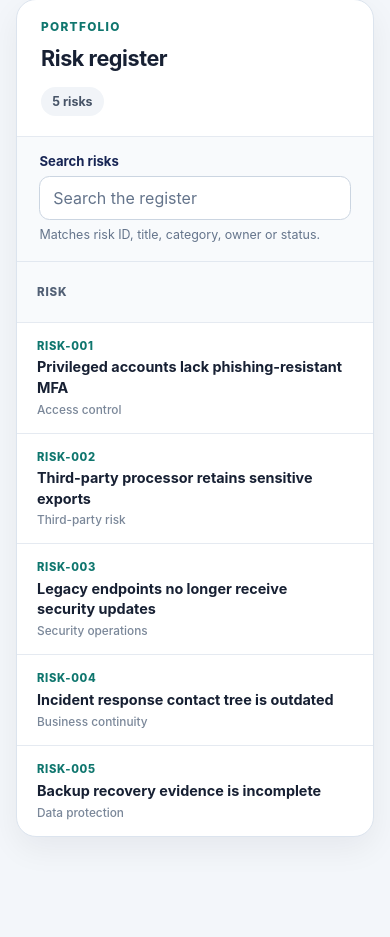
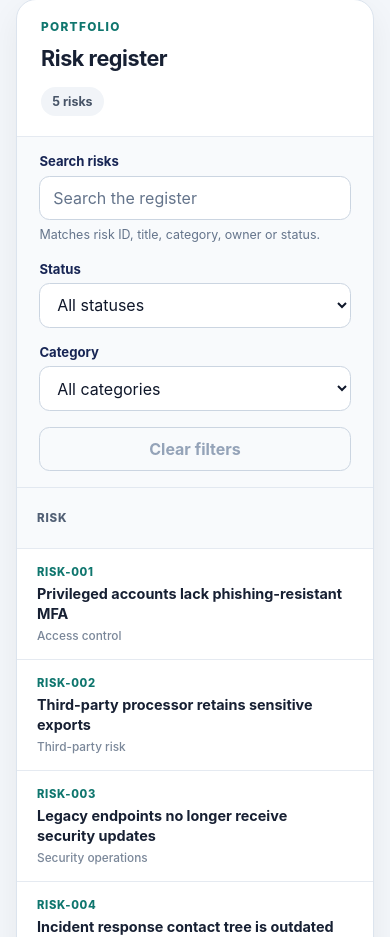
Before and after one commit to Lawrenceabim/cyber-risk-register, a React (Vite) app: page / in a window 390 px wide. Shown: the part 1135-2072 px from the top of the page. Before the commit the page ends 2036 px from the top, so only its background shows below. Built offline with nearby package versions, Linux system fonts and the light colour scheme.

Commit message:
feat: add composable risk filters

```diff
--- a/src/App.css
+++ b/src/App.css
@@ -581,3 +581,104 @@
     max-width: 100%;
   }
 }
+
+.register-toolbar {
+  display: grid;
+  grid-template-columns:
+    minmax(16rem, 2fr)
+    repeat(2, minmax(10rem, 1fr))
+    auto;
+  align-items: start;
+  gap: 1rem;
+}
+
+.risk-search {
+  width: 100%;
+}
+
+.risk-filter {
+  display: grid;
+  gap: 0.4rem;
+}
+
+.risk-filter__label {
+  color: #172554;
+  font-size: 0.82rem;
+  font-weight: 750;
+}
+
+.risk-filter__select {
+  width: 100%;
+  min-height: 2.75rem;
+  padding: 0.65rem 0.8rem;
+  border: 1px solid #cbd5e1;
+  border-radius: 0.65rem;
+  background: #ffffff;
+  color: #0f172a;
+  font: inherit;
+}
+
+.risk-filter__select:focus-visible {
+  border-color: #0f766e;
+  outline: 3px solid rgb(13 148 136 / 20%);
+  outline-offset: 1px;
+}
+
+.filter-clear {
+  min-height: 2.75rem;
+  margin-top: 1.55rem;
+  padding: 0.65rem 1rem;
+  border: 1px solid #0f766e;
+  border-radius: 0.65rem;
+  background: #ffffff;
+  color: #0f766e;
+  font: inherit;
+  font-weight: 750;
+  white-space: nowrap;
+  cursor: pointer;
+}
+
+.filter-clear:hover:not(:disabled) {
+  background: #f0fdfa;
+}
+
+.filter-clear:focus-visible {
+  outline: 3px solid rgb(13 148 136 / 25%);
+  outline-offset: 2px;
+}
+
+.filter-clear:disabled {
+  border-color: #cbd5e1;
+  color: #94a3b8;
+  background: #f8fafc;
+  cursor: not-allowed;
+}
+
+@media (max-width: 900px) {
+  .register-toolbar {
+    grid-template-columns: repeat(2, minmax(0, 1fr));
+  }
+
+  .risk-search {
+    grid-column: 1 / -1;
+  }
+
+  .filter-clear {
+    margin-top: 0;
+    justify-self: start;
+  }
+}
+
+@media (max-width: 620px) {
+  .register-toolbar {
+    grid-template-columns: minmax(0, 1fr);
+  }
+
+  .risk-search {
+    grid-column: auto;
+  }
+
+  .filter-clear {
+    width: 100%;
+  }
+}
--- a/src/App.tsx
+++ b/src/App.tsx
@@ -1,34 +1,62 @@
 import { useState } from 'react'
 import './App.css'
+import {
+  RiskFilters,
+  type RiskCategoryFilter,
+  type RiskStatusFilter,
+} from './components/RiskFilters'
 import { RiskSummary } from './components/RiskSummary'
 import { RiskTable } from './components/RiskTable'
 import { seedRisks } from './data/seedRisks'
 
 const noMatchesEmptyState = {
-  title: 'No risks match your search',
-  description:
-    'Try a different risk ID, title, category, owner or status.',
+  title: 'No risks match your filters',
+  description: 'Try adjusting the search term, status or category.',
 }
 
 function App() {
   const [searchQuery, setSearchQuery] = useState('')
+  const [statusFilter, setStatusFilter] =
+    useState<RiskStatusFilter>('all')
+  const [categoryFilter, setCategoryFilter] =
+    useState<RiskCategoryFilter>('all')
+
   const normalizedQuery = searchQuery.trim().toLowerCase()
 
-  const visibleRisks = normalizedQuery
-    ? seedRisks.filter((risk) =>
+  const visibleRisks = seedRisks.filter((risk) => {
+    const matchesSearch =
+      normalizedQuery.length === 0 ||
       [
         risk.id,
         risk.title,
         risk.category,
         risk.owner,
         risk.status,
-        ].some((value) => value.toLowerCase().includes(normalizedQuery)),
-      )
-    : seedRisks
+      ].some((value) => value.toLowerCase().includes(normalizedQuery))
+
+    const matchesStatus =
+      statusFilter === 'all' || risk.status === statusFilter
+
+    const matchesCategory =
+      categoryFilter === 'all' || risk.category === categoryFilter
+
+    return matchesSearch && matchesStatus && matchesCategory
+  })
+
+  const hasActiveFilters =
+    normalizedQuery.length > 0 ||
+    statusFilter !== 'all' ||
+    categoryFilter !== 'all'
 
   const riskCountLabel = `${visibleRisks.length} ${
     visibleRisks.length === 1 ? 'risk' : 'risks'
   }`
+
+  function clearFilters() {
+    setSearchQuery('')
+    setStatusFilter('all')
+    setCategoryFilter('all')
+  }
 
   return (
     <div className="app-shell">
@@ -86,36 +114,19 @@ function App() {
             </p>
           </div>
 
-          <div
-            className="register-toolbar"
-            role="search"
-            aria-label="Search risk register"
-          >
-            <div className="risk-search">
-              <label className="risk-search__label" htmlFor="risk-search">
-                Search risks
-              </label>
-
-              <input
-                className="risk-search__input"
-                id="risk-search"
-                type="search"
-                value={searchQuery}
-                onChange={(event) => setSearchQuery(event.target.value)}
-                aria-describedby="risk-search-hint"
-                placeholder="Search the register"
-                autoComplete="off"
+          <RiskFilters
+            searchQuery={searchQuery}
+            statusFilter={statusFilter}
+            categoryFilter={categoryFilter}
+            onSearchChange={setSearchQuery}
+            onStatusChange={setStatusFilter}
+            onCategoryChange={setCategoryFilter}
+            onClear={clearFilters}
           />
-
-              <p className="risk-search__hint" id="risk-search-hint">
-                Matches risk ID, title, category, owner or status.
-              </p>
-            </div>
-          </div>
 
           <RiskTable
             risks={visibleRisks}
-            emptyState={normalizedQuery ? noMatchesEmptyState : undefined}
+            emptyState={hasActiveFilters ? noMatchesEmptyState : undefined}
           />
         </section>
       </main>
--- /dev/null
+++ b/src/components/RiskFilters.tsx
@@ -0,0 +1,125 @@
+import { useRef } from 'react'
+import {
+  riskCategories,
+  riskStatuses,
+  type RiskCategory,
+  type RiskStatus,
+} from '../types/risk'
+
+export type RiskStatusFilter = RiskStatus | 'all'
+export type RiskCategoryFilter = RiskCategory | 'all'
+
+interface RiskFiltersProps {
+  searchQuery: string
+  statusFilter: RiskStatusFilter
+  categoryFilter: RiskCategoryFilter
+  onSearchChange: (query: string) => void
+  onStatusChange: (status: RiskStatusFilter) => void
+  onCategoryChange: (category: RiskCategoryFilter) => void
+  onClear: () => void
+}
+
+export function RiskFilters({
+  searchQuery,
+  statusFilter,
+  categoryFilter,
+  onSearchChange,
+  onStatusChange,
+  onCategoryChange,
+  onClear,
+}: RiskFiltersProps) {
+  const searchInputRef = useRef<HTMLInputElement>(null)
+
+  const hasActiveFilters =
+    searchQuery.trim().length > 0 ||
+    statusFilter !== 'all' ||
+    categoryFilter !== 'all'
+
+  function handleClear() {
+    onClear()
+    searchInputRef.current?.focus()
+  }
+
+  return (
+    <div
+      className="register-toolbar"
+      role="search"
+      aria-label="Filter risk register"
+    >
+      <div className="risk-search">
+        <label className="risk-search__label" htmlFor="risk-search">
+          Search risks
+        </label>
+
+        <input
+          ref={searchInputRef}
+          className="risk-search__input"
+          id="risk-search"
+          type="search"
+          value={searchQuery}
+          onChange={(event) => onSearchChange(event.target.value)}
+          aria-describedby="risk-search-hint"
+          placeholder="Search the register"
+          autoComplete="off"
+        />
+
+        <p className="risk-search__hint" id="risk-search-hint">
+          Matches risk ID, title, category, owner or status.
+        </p>
+      </div>
+
+      <div className="risk-filter">
+        <label className="risk-filter__label" htmlFor="risk-status-filter">
+          Status
+        </label>
+
+        <select
+          className="risk-filter__select"
+          id="risk-status-filter"
+          value={statusFilter}
+          onChange={(event) =>
+            onStatusChange(event.target.value as RiskStatusFilter)
+          }
+        >
+          <option value="all">All statuses</option>
+          {riskStatuses.map((status) => (
+            <option key={status} value={status}>
+              {status}
+            </option>
+          ))}
+        </select>
+      </div>
+
+      <div className="risk-filter">
+        <label className="risk-filter__label" htmlFor="risk-category-filter">
+          Category
+        </label>
+
+        <select
+          className="risk-filter__select"
+          id="risk-category-filter"
+          value={categoryFilter}
+          onChange={(event) =>
+            onCategoryChange(event.target.value as RiskCategoryFilter)
+          }
+        >
+          <option value="all">All categories</option>
+          {riskCategories.map((category) => (
+            <option key={category} value={category}>
+              {category}
+            </option>
+          ))}
+        </select>
+      </div>
+
+      <button
+        className="filter-clear"
+        type="button"
+        onClick={handleClear}
+        disabled={!hasActiveFilters}
+      >
+        Clear filters
+      </button>
+    </div>
+  )
+}
```
Also changed, not shown: 1 other file (tests, documents, lock files or other folders). Lines whose indentation alone changed are shown as unchanged.
